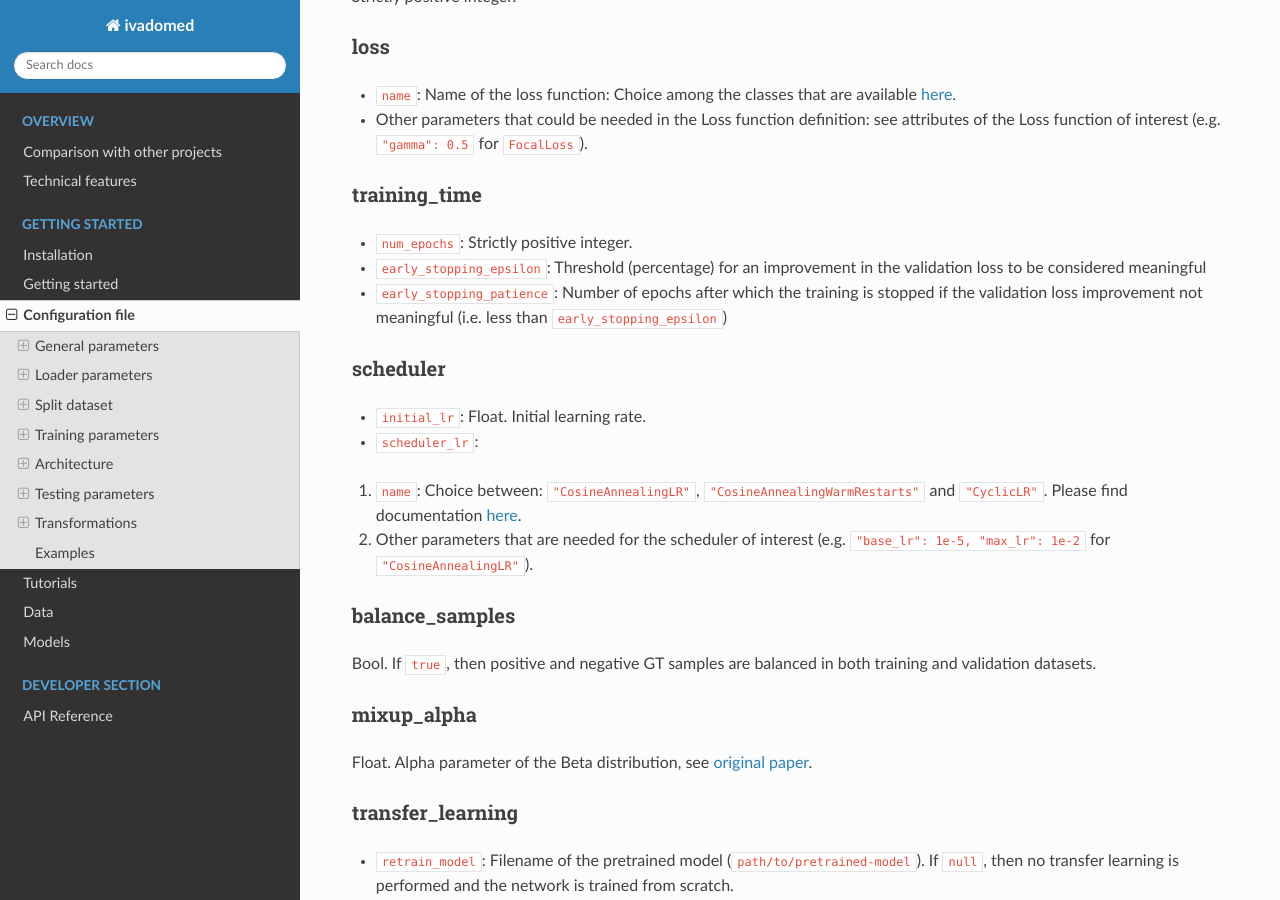
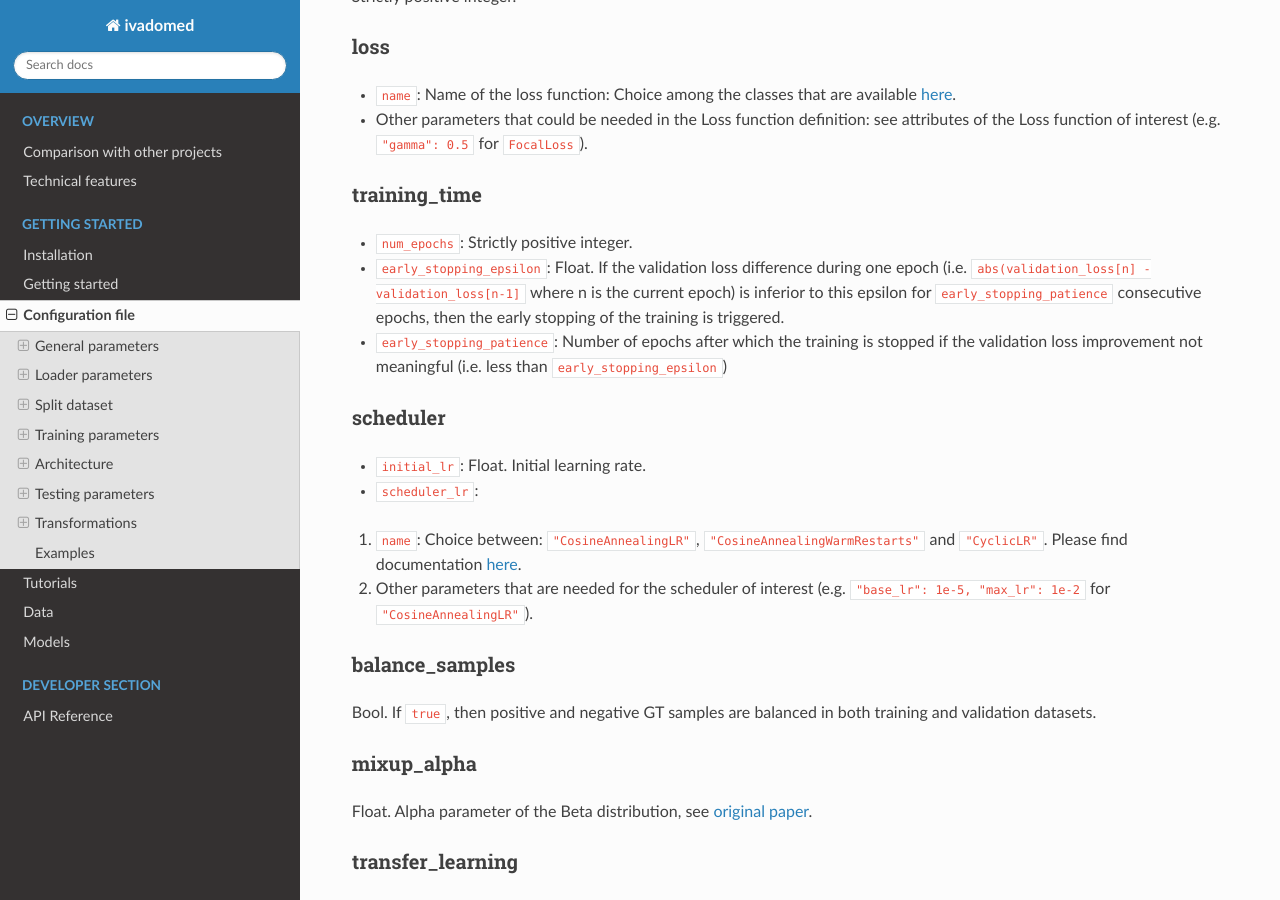
Before and after one commit to ivadomed/ivadomed, a Sphinx documentation site: the page built from docs/source/configuration_file.md, in a window 1280 px wide and 900 px high, scrolled down 2668 px. Built offline with Sphinx 7.4.7 and the Read the Docs theme 2.0.0, drawn with Linux system fonts in a browser that asks for light colours.

Commit message:
configuration_file.md: early_stopping_epsilon

```diff
--- a/docs/source/configuration_file.md
+++ b/docs/source/configuration_file.md
@@ -55,7 +55,7 @@
 - Other parameters that could be needed in the Loss function definition: see attributes of the Loss function of interest (e.g. `"gamma": 0.5` for `FocalLoss`).
 #### training_time
 - `num_epochs`: Strictly positive integer.
-- `early_stopping_epsilon`: Threshold (percentage) for an improvement in the validation loss to be considered meaningful
+- `early_stopping_epsilon`: Float. If the validation loss difference during one epoch (i.e. `abs(validation_loss[n] - validation_loss[n-1]` where n is the current epoch) is inferior to this epsilon for `early_stopping_patience` consecutive epochs, then  the early stopping of the training is triggered.
 - `early_stopping_patience`: Number of epochs after which the training is stopped if the validation loss improvement not meaningful (i.e. less than `early_stopping_epsilon`)
 #### scheduler
 - `initial_lr`: Float. Initial learning rate.
```
